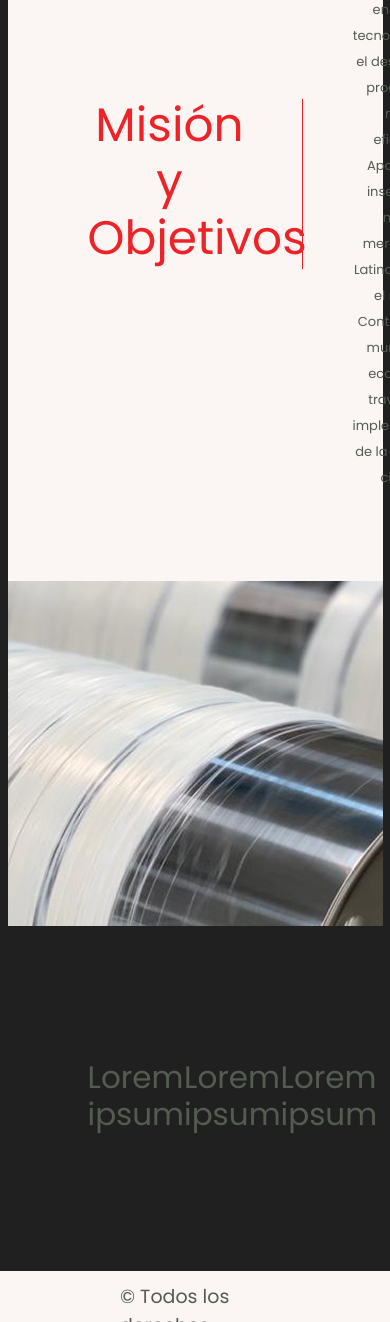
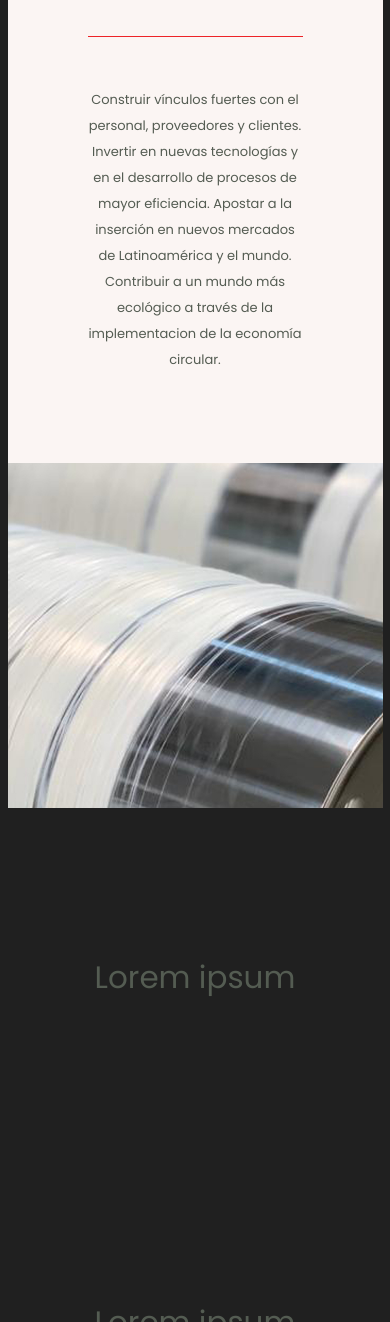
Before and after one commit to TaroM3/proyecto1, a plain HTML site: page pages/compania.html in a window 390 px wide. Shown: the part 678-2000 px from the top of the page. Drawn offline with Linux system fonts and the light colour scheme.

Commit message:
clase art-3 creada

```diff
--- a/css/index.css
+++ b/css/index.css
@@ -114,7 +114,7 @@ h1{
     justify-content: center;
     padding: 0 5rem 0 0;
     border-right: 0.1rem solid var(--accent);
-    height: 17rem;
+    min-height: 17rem;
     text-align: center;
 }
 
@@ -133,6 +133,13 @@ h1{
     font-size: var(--text-xs);
     line-height:  2em;
     text-align: center;
+}
+
+.art-3{
+    min-height: 34.5rem;
+    display: flex;
+    align-items: center;
+    justify-content: center;
 }
 #banner2{
     height: 34.5rem;
@@ -176,11 +183,11 @@ h3{
 .box-type1{
     display: flex;
     justify-content: center;
-    height: 34.5rem;
+    min-height: 34.5rem;
     padding: var(--space-lg);
     margin: var(--space-sm) 0;
     background-color: var(--primary);
-    border-radius: 2rem;
+
 }
 
 .mitad{
@@ -191,7 +198,6 @@ h3{
 .box-type1 form{
     display: flex;
     flex-direction: column;
-
     padding: 0 var(--space-xl);
 }
 .box-type1 form label, button, textarea{
@@ -264,3 +270,25 @@ footer {
 footer p{
     font-size: var(--text-lg);
 }
+
+
+@media screen and (max-width: 704px) {
+    .box-1{
+        flex-direction: column;
+    }
+    .art-1{
+        padding: 0 0 5rem 0;
+        border-right: none;
+        border-bottom: 0.1rem solid var(--accent);
+
+    }
+
+    .art-2{
+        padding: 5rem 0 0 0;
+    }
+
+    .box-2{
+        flex-direction: column;
+    }
+
+}
--- a/pages/compania.html
+++ b/pages/compania.html
@@ -38,9 +38,9 @@
         </section>
         <section id="banner4"></section>
         <section class="box-2">
-            <article><h3>Lorem ipsum</h3></article>
-            <article><h3>Lorem ipsum</h3></article>
-            <article><h3>Lorem ipsum</h3></article>
+            <article class="art-3"><h3>Lorem ipsum</h3></article>
+            <article class="art-3"><h3>Lorem ipsum</h3></article>
+            <article class="art-3"><h3>Lorem ipsum</h3></article>
         </section>
     </main>
     <footer>
```
